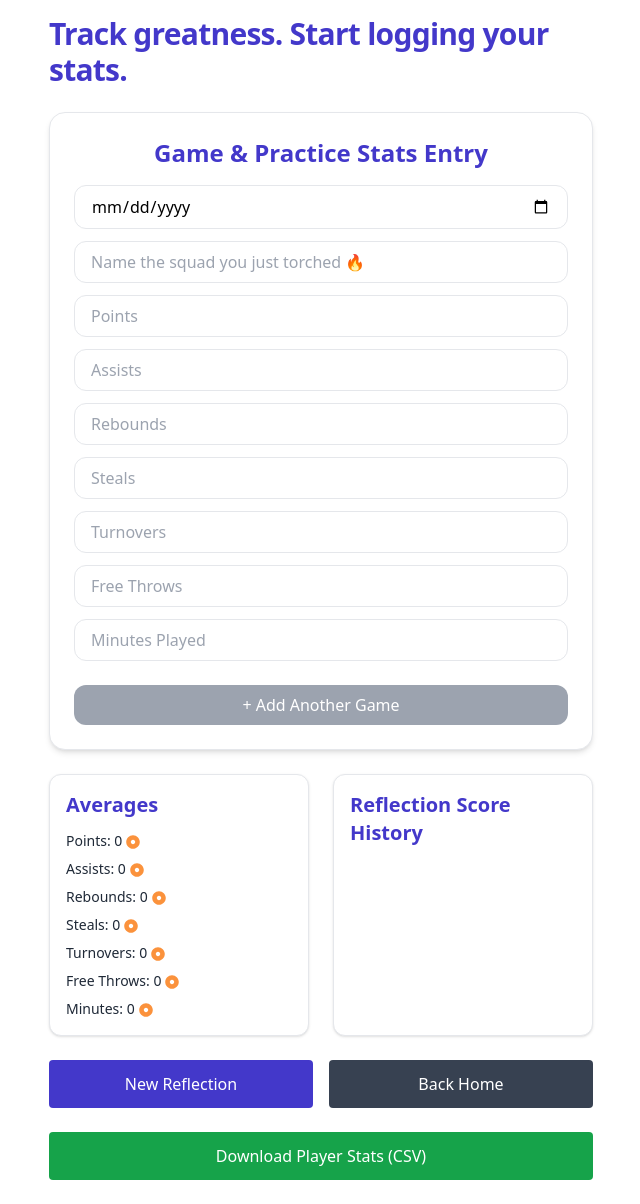
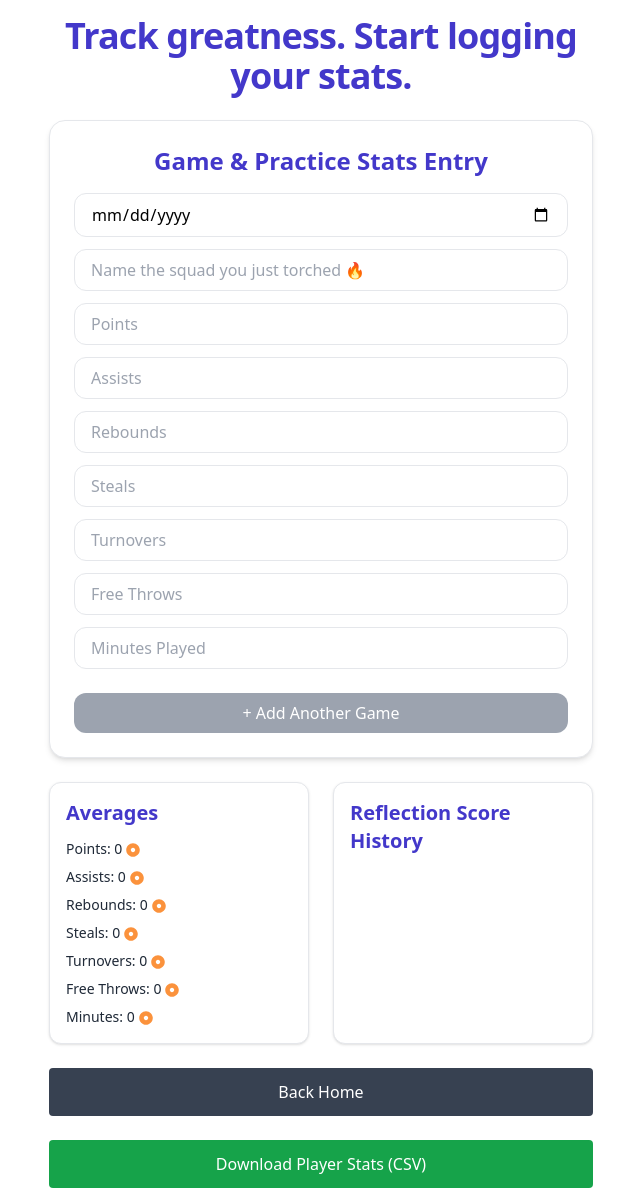
Before and after one commit to anggithub2023/Process_Reflection_Scaffolding, a React (Create React App) app: page /stats in a window 1280 px wide. Shown: the whole page, without its empty margins (319-959 px from the left). Built offline with nearby package versions, Linux system fonts and the light colour scheme.

Commit message:
button changes

```diff
--- a/src/pages/StatsPage.js
+++ b/src/pages/StatsPage.js
@@ -61,7 +61,7 @@ function StatsPage() {
 
     return (
         <div className="max-w-xl mx-auto text-left p-4">
-            <h2 className="text-2xl sm:text-3xl font-bold text-indigo-700 dark:text-indigo-300 mb-6 tracking-tight">Track greatness. Start logging your stats.</h2>
+            <h2 className="text-3xl sm:text-4xl font-bold text-indigo-700 dark:text-indigo-200 mb-6 tracking-tight text-center">Track greatness. Start logging your stats.</h2>
 
             <StatForm newStat={newStat} setNewStat={setNewStat} handleAddStat={handleAddStat} />
 
@@ -73,8 +73,7 @@ function StatsPage() {
 
             <AveragesPanel gameStats={gameStats} history={history} calculateAverage={calculateAverage} />
 
-            <div className="mt-6 flex justify-between gap-4">
-                <button onClick={() => navigate('/reflect')} className="flex-1 bg-indigo-700 text-white px-6 py-3 rounded hover:bg-indigo-600">New Reflection</button>
+            <div className="mt-6 flex justify-end">
                 <button onClick={() => navigate('/')} className="flex-1 bg-gray-700 text-white px-6 py-3 rounded hover:bg-gray-600">Back Home</button>
             </div>
 
```
